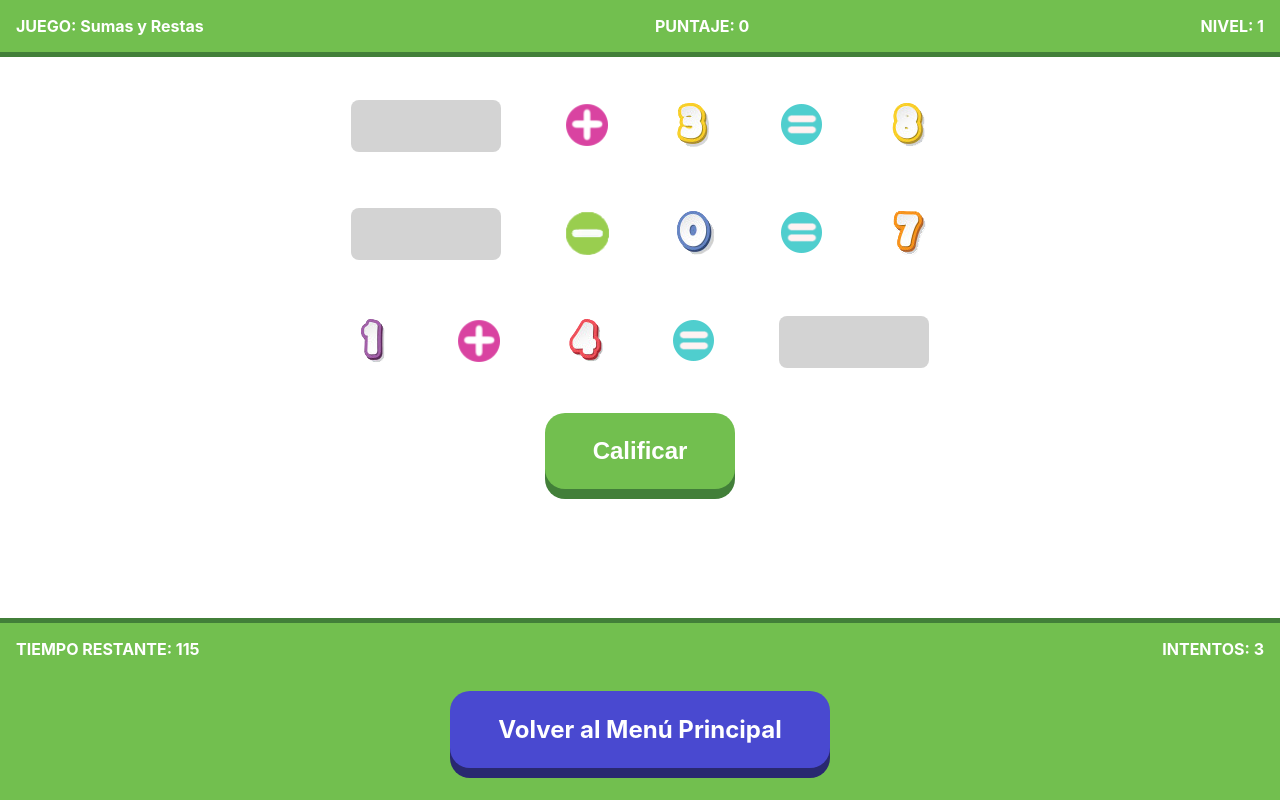
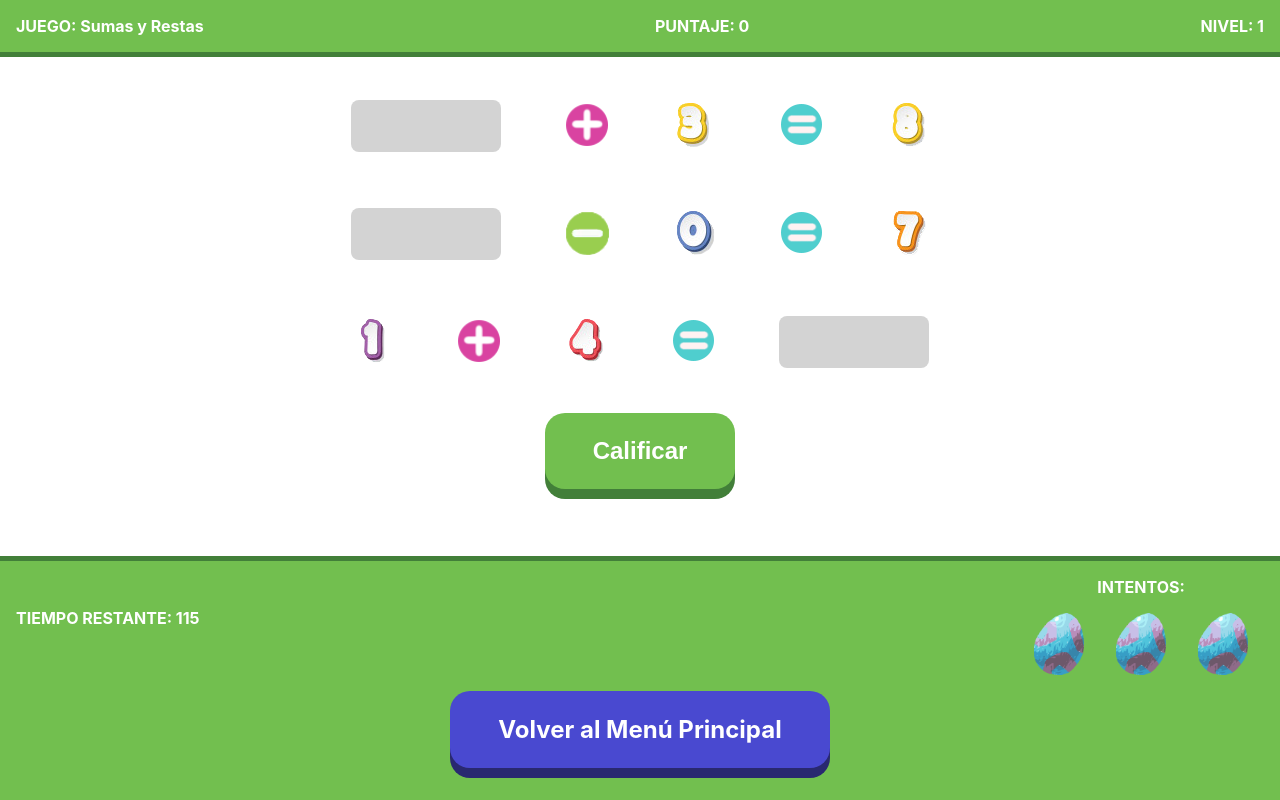
Before and after one commit to JulianFR/uade_aplicaciones_interactivas_matematicas, a React (Create React App) app: page /juegos/sumas-y-restas in a window 1280 px wide. Built offline with nearby package versions, Linux system fonts and the light colour scheme.

Commit message:
+intentos como huevos

```diff
--- a/src/SumaResta/SumaRestaPie/SumaRestaPie.component.tsx
+++ b/src/SumaResta/SumaRestaPie/SumaRestaPie.component.tsx
@@ -3,15 +3,32 @@ import './SumaRestaPie.css';
 import { PieProps } from './SumaRestaPie.model';
 import { Link } from 'react-router-dom';
 
-export default (props: PieProps) => (
+export default (props: PieProps) => {
+
+  function dibujarIntentos() {
+    const huevos: string[] = [];
+    while (huevos.length < props.intentos) { huevos.push("huevo_entero"); }
+    while (huevos.length < 3) { huevos.push("huevo_roto"); }
+    return (
+      <ul className="pie__intentos-huevos">
+        {huevos.map(h => <img className="pie__intentos-huevo" src={`/${h}.png`} alt={`Un ${h.replace("_", " ")}`}></img>)}
+      </ul>
+    );
+  }
+
+  return (
     <div className="pie">
       <div className="pie__estado">
         <p className="pie__tiempo-numero">TIEMPO RESTANTE: {props.tiempo}</p>
         {/* <div className="pie__tiempo-barra pie__tiempo-barra--fondo">
       <span className="pie__tiempo-barra pie__tiempo-barra--restante"></span>
     </div> */}
-    <p className="pie__intentos">INTENTOS: {props.intentos}</p>
+    <div className="pie__intentos">
+    <p>INTENTOS:</p>
+        {dibujarIntentos()}
+    </div>
       </div>
       <Link className="pie__boton" to="/principal">Volver al Menú Principal</Link>
     </div>
   );
+}
--- a/src/SumaResta/SumaRestaPie/SumaRestaPie.css
+++ b/src/SumaResta/SumaRestaPie/SumaRestaPie.css
@@ -11,17 +11,36 @@
   display: flex;
   justify-content: space-between;
   margin: 0 1rem;
+  align-items: center;
 }
 
-.pie__intentos, .pie__tiempo-numero{
+.pie__intentos,
+.pie__tiempo-numero {
   color: white;
   font-weight: bold;
+}
+
+.pie__intentos {
+  display: flex;
+  flex-direction: column;
+}
+
+.pie__intentos-huevos {
+  padding: 0;
+  margin: 0;
+  display: flex;
+  justify-content: space-around;
+}
+
+.pie__intentos-huevo {
+  width: 50px;
+  margin: 0 1rem;
 }
 
 .pie__tiempo-barra {
   height: 40px;
   width: 80%;
-  background-color: hsl(112, 38%, 36%);;
+  background-color: hsl(112, 38%, 36%);
 }
 
 .pie__tiempo-barra--restante {
@@ -38,7 +57,7 @@
   border-radius: 20px;
 }
 
-.pie__boton{
+.pie__boton {
   display: inline-block;
   text-align: center;
   background-color: hsl(240, 59%, 55%);
@@ -62,3 +81,13 @@
     width: 0;
   }
 }
+
+@media (max-width: 375px) {
+  .pie__intentos-huevo {
+    width: 20px;
+  }
+
+  .pie__boton {
+    font-size: 1rem;
+  }
+}
```
Also changed, not shown: public/huevo_entero.png (added), public/huevo_roto.png (added). Lines whose indentation alone changed are shown as unchanged.
